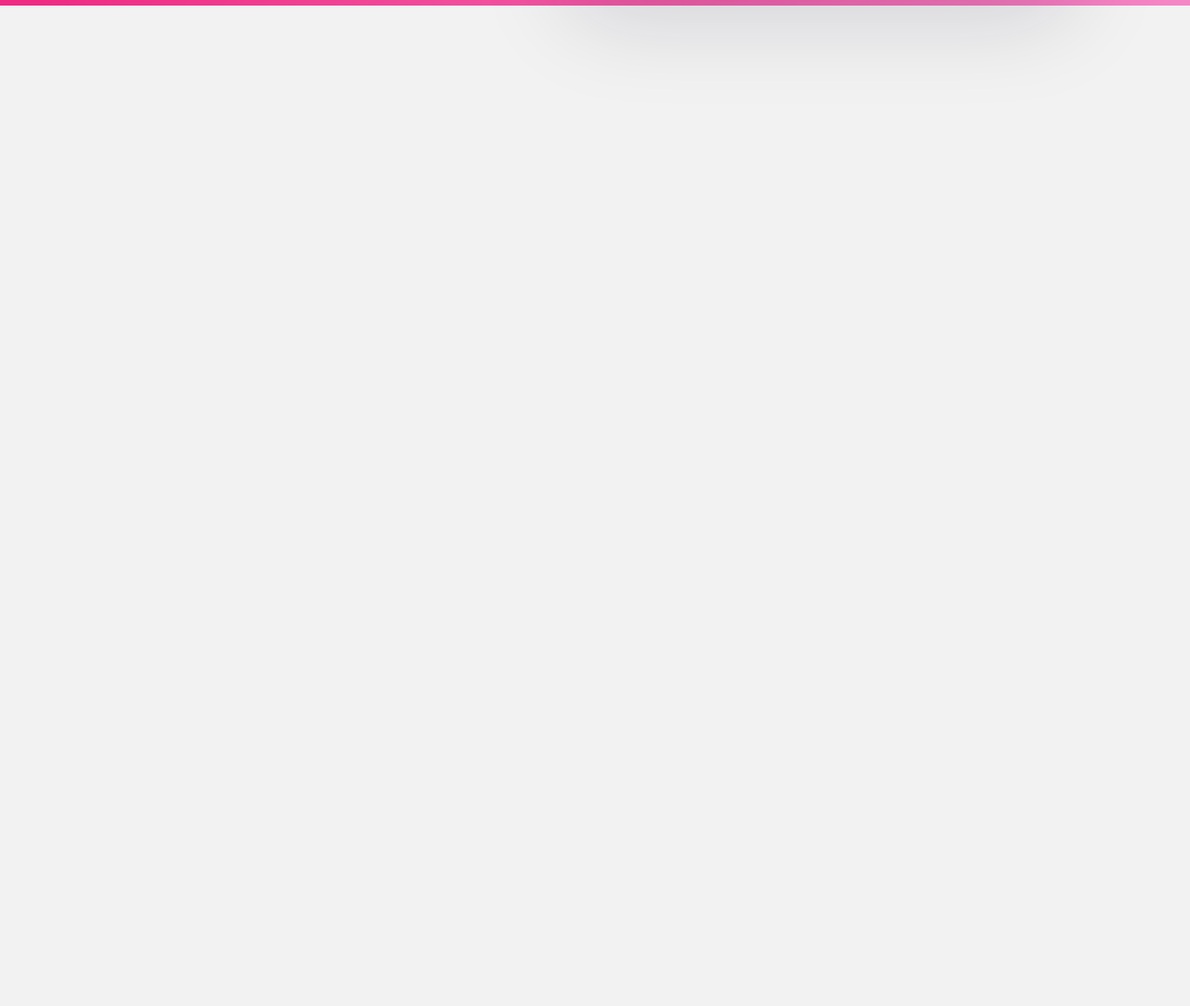
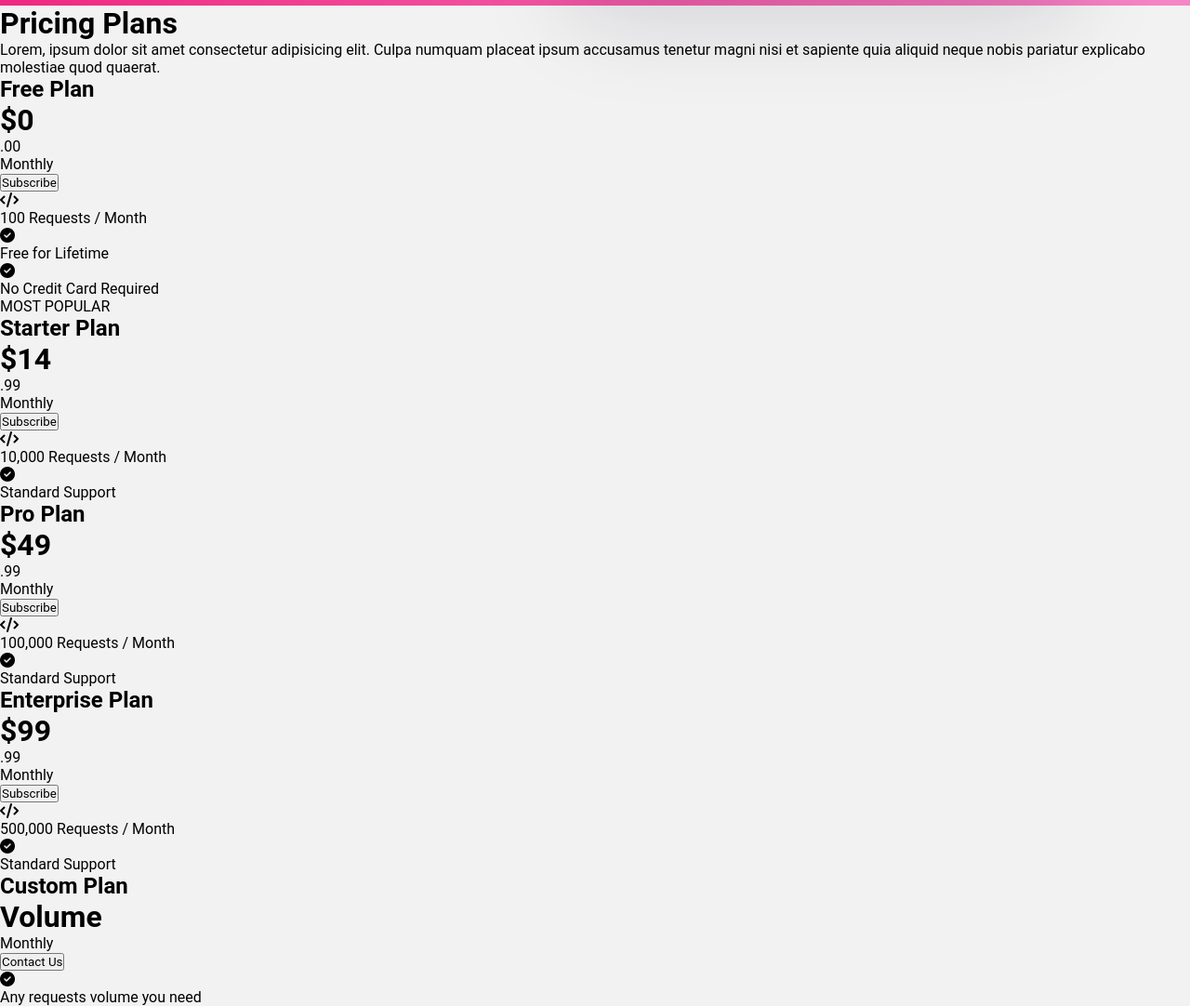
Before and after one commit to wiseSudhanshu/Front-End-Test, a plain HTML site: page index.html in a window 1280 px wide. Shown: the part 500-1582 px from the top of the page at 93% size. Before the commit the page ends 800 px from the top, so only its background shows below. Drawn offline with Linux system fonts and the light colour scheme; a web font is replaced by a local one.

Commit message:
added HTML for pricing plans

```diff
--- a/index.html
+++ b/index.html
@@ -45,5 +45,94 @@
             </div>
         </div>
     </header>
+    <div id="pricing">
+        <div class="pricing-text">
+            <h1>Pricing Plans</h1>
+            <p>Lorem, ipsum dolor sit amet consectetur adipisicing elit. Culpa numquam placeat ipsum accusamus tenetur magni nisi et sapiente quia aliquid neque nobis pariatur explicabo molestiae quod quaerat.</p>
+        </div>
+        <div class="container">
+            <div class="card">
+                <h2 class="plan">Free Plan</h2>
+                <div class="price">
+                    <h1>$0</h1><span>.00</span>
+                    <p>Monthly</p>
+                </div>
+                <button class="subscribe">Subscribe</button>
+                <div class="iconic">
+                    <i class="fa-solid fa-code"></i>
+                    <div class="media-body">100 Requests / Month</div>
+                </div>
+                <div class="iconic">
+                    <i class="fa-solid fa-circle-check"></i>
+                    <div class="media-body">Free for Lifetime</div>
+                </div>
+                <div class="iconic">
+                    <i class="fa-solid fa-circle-check"></i>
+                    <div class="media-body">No Credit Card Required</div>
+                </div>
+            </div>
+            <div class="starter-card">
+                <div class="badge">MOST POPULAR</div>
+                <h2 class="plan">Starter Plan</h2>
+                <div class="price">
+                    <h1>$14</h1><span>.99</span>
+                    <p>Monthly</p>
+                </div>
+                <button class="starter-subscribe">Subscribe</button>
+                <div class="starter-iconic">
+                    <i class="fa-solid fa-code"></i>
+                    <div class="media-body">10,000 Requests / Month</div>
+                </div>
+                <div class="starter-iconic">
+                    <i class="fa-solid fa-circle-check"></i>
+                    <div class="media-body">Standard Support</div>
+                </div>
+            </div>
+            <div class="card">
+                <h2 class="plan">Pro Plan</h2>
+                <div class="price">
+                    <h1>$49</h1><span>.99</span>
+                    <p>Monthly</p>
+                </div>
+                <button class="subscribe">Subscribe</button>
+                <div class="iconic">
+                    <i class="fa-solid fa-code"></i>
+                    <div class="media-body">100,000 Requests / Month</div>
+                </div>
+                <div class="iconic">
+                    <i class="fa-solid fa-circle-check"></i>
+                    <div class="media-body">Standard Support</div>
+                </div>
+            </div>
+            <div class="card">
+                <h2 class="plan">Enterprise Plan</h2>
+                <div class="price">
+                    <h1>$99</h1><span>.99</span>
+                    <p>Monthly</p>
+                </div>
+                <button class="subscribe">Subscribe</button>
+                <div class="iconic">
+                    <i class="fa-solid fa-code"></i>
+                    <div class="media-body">500,000 Requests / Month</div>
+                </div>
+                <div class="iconic">
+                    <i class="fa-solid fa-circle-check"></i>
+                    <div class="media-body">Standard Support</div>
+                </div>
+            </div>
+            <div class="card">
+                <h2 class="plan">Custom Plan</h2>
+                <div class="price">
+                    <h1>Volume</h1>
+                    <p>Monthly</p>
+                </div>
+                <button class="subscribe">Contact Us</button>
+                <div class="iconic">
+                    <i class="fa-solid fa-circle-check"></i>
+                    <div class="media-body">Any requests volume you need</div>
+                </div>
+            </div>
+        </div>
+    </div>
 </body>
 </html>
```
